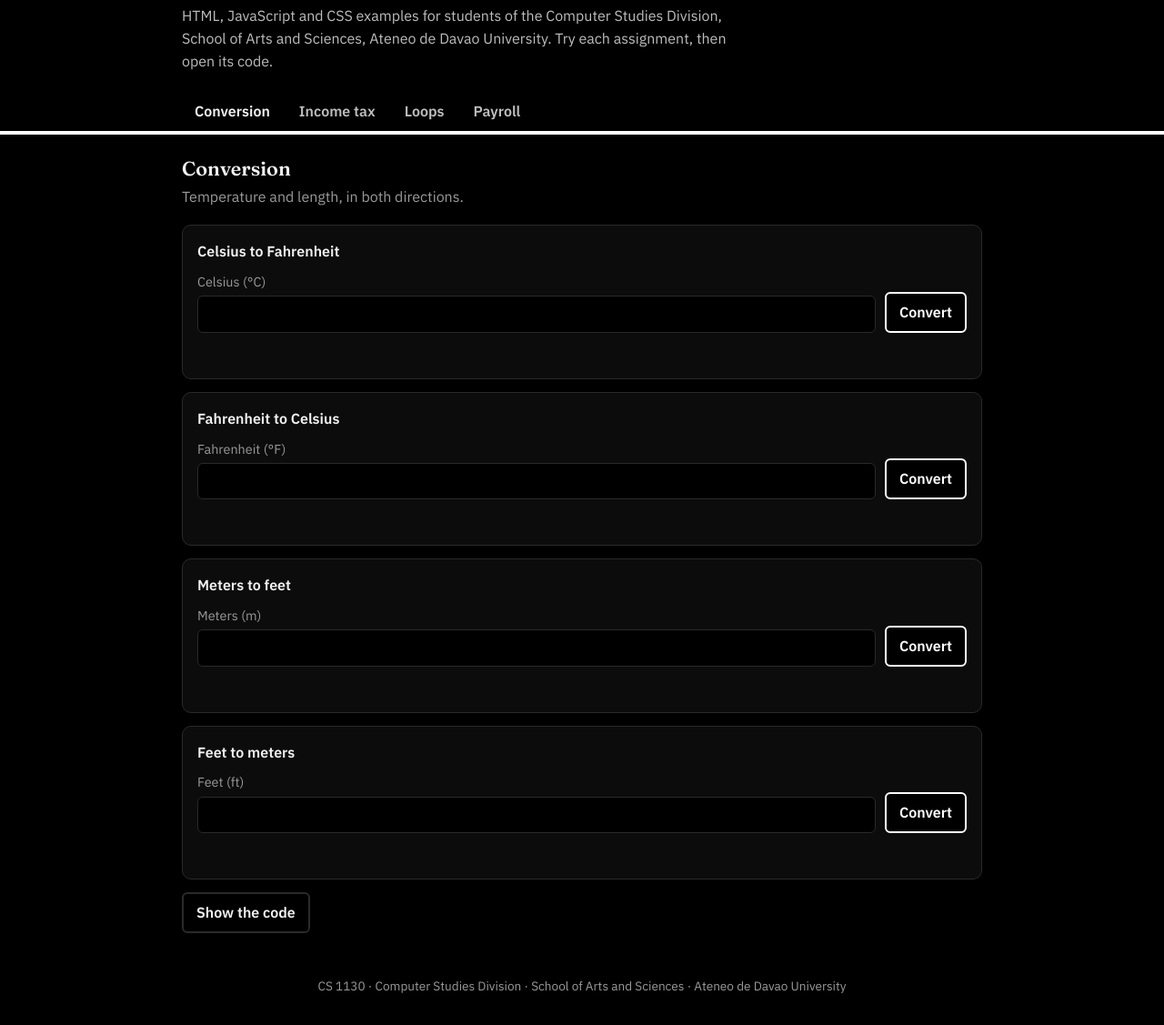
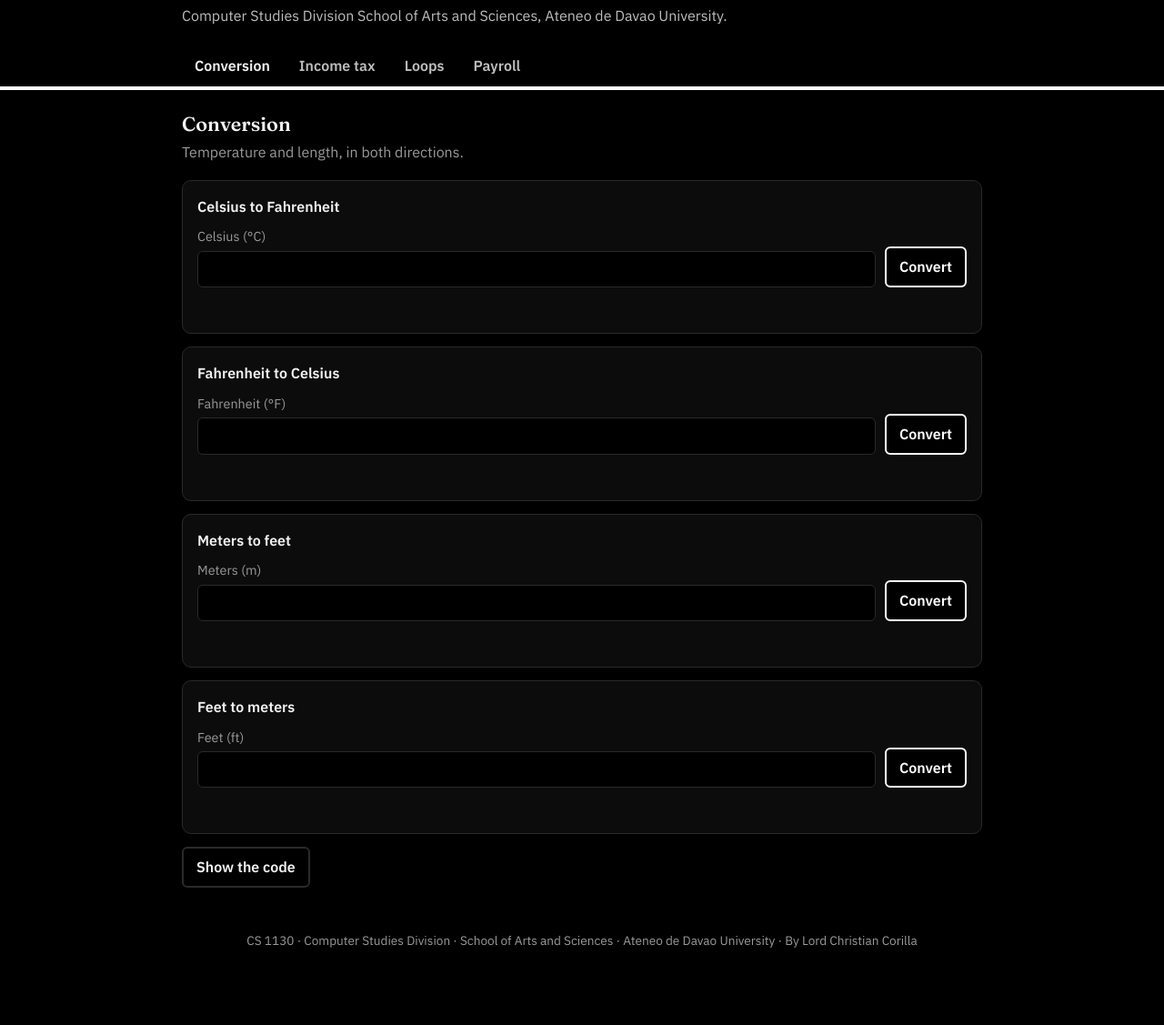
Before and after one commit to Xt1an-code/corilla_cs1130-website, a plain HTML site: page index.html in a window 1280 px wide. Shown: the part 73-1200 px from the top of the page at 91% size. After the commit the page ends 1150 px from the top, so only its background shows below. Drawn offline with Linux system fonts and the light colour scheme.

Commit message:
Update footer text to include author name

```diff
--- a/index.html
+++ b/index.html
@@ -43,7 +43,7 @@ footer{text-align:center;color:var(--mute);font-size:.85rem;padding:0 20px 32px}
 <body>
 <header><div class="wrap">
 <h1>Welcomes to Corillas Conversion Website</h1>
-<p>HTML, JavaScript and CSS examples for students of the Computer Studies Division, School of Arts and Sciences, Ateneo de Davao University. Try each assignment, then open its code.</p>
+<p>Computer Studies Division School of Arts and Sciences, Ateneo de Davao University.</p>
 <nav role="tablist" id="tabs">
 <button role="tab" data-t="conversion">Conversion</button>
 <button role="tab" data-t="tax">Income tax</button>
@@ -92,7 +92,7 @@ footer{text-align:center;color:var(--mute);font-size:.85rem;padding:0 20px 32px}
 </section>
 
 </div></main>
-<footer>CS 1130 · Computer Studies Division · School of Arts and Sciences · Ateneo de Davao University</footer>
+<footer>CS 1130 · Computer Studies Division · School of Arts and Sciences · Ateneo de Davao University · By Lord Christian Corilla </footer>
 
 <script>
 function el(id){return document.getElementById(id);}
```
